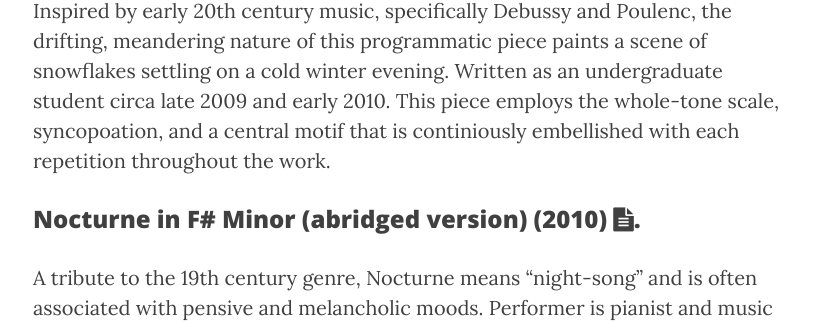
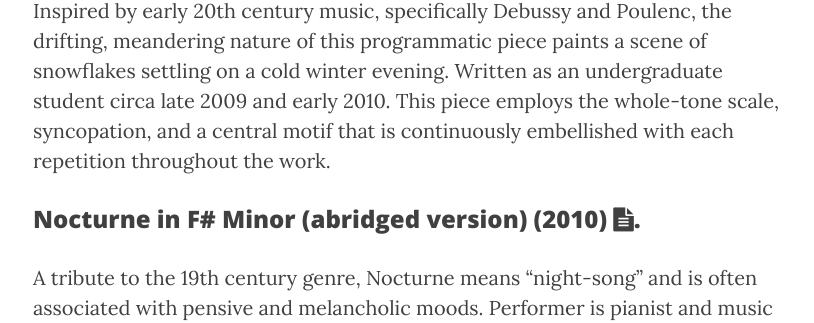
Before and after one commit to ptichko/ptichko.github.io, a Jekyll site: the page built from 3_music.md, in a window 1280 px wide and 1400 px high, scrolled down 1594 px. Shown: the part 262-585 px from the top of the window, without its empty margins (232-1046 px from the left). Built offline with Jekyll 4.4.1, drawn with Linux system fonts in a browser that asks for light colours; nearby versions of some CDN libraries; some of the changed text lies outside the part shown.

Commit message:
Update 3_music.md

```diff
--- a/3_music.md
+++ b/3_music.md
@@ -20,7 +20,7 @@ ___
 As an adolescent, I was primarily interested in rock, jazz, and popular musics. However, as an undergraduate music student, I became deeply interested in what one may broadly refer to as "classical" music composition, particularly compositional practices from the romantic period following through 20th-century moderism. During college and shortly after (circa 2009-2011), I explored this interest by composing several works for solo piano (Preludes No. 1 & 2, Nocturne in F# Minor) and one movement for a string quartet titled "Winter". Unforunately, this interest in composition was neglected over the ensuing decade, while I advanced in my scientific career. It wasn't until the COVID pandemic that I began to revisit my initial interest in music composition and started composing new works for solo piano.
 
 ### Prelude No. 1: “Snowfall” (2010) <a href="/CV/parkertichkopreludeno1.pdf" target="_blank"><i class="fa fa-file-text fa-md"></i></a>.
-Inspired by early 20th century music, specifically Debussy and Poulenc, the drifting, meandering nature of this programmatic piece paints a scene of snowflakes settling on a cold winter evening. Written as an undergraduate student circa late 2009 and early 2010. This piece employs the whole-tone scale, syncopoation, and a central motif that is continiously embellished with each repetition throughout the work.
+Inspired by early 20th century music, specifically Debussy and Poulenc, the drifting, meandering nature of this programmatic piece paints a scene of snowflakes settling on a cold winter evening. Written as an undergraduate student circa late 2009 and early 2010. This piece employs the whole-tone scale, syncopation, and a central motif that is continuously embellished with each repetition throughout the work.
 
 ### Nocturne in F# Minor (abridged version) (2010) <a href="/CV/Nocturne1UrbanFINAL3.pdf" target="_blank"><i class="fa fa-file-text fa-md"></i></a>.
 A tribute to the 19th century genre, Nocturne means “night-song” and is often associated with pensive and melancholic moods. Performer is pianist and music profesor Guy Urban, recording taken from a recital on May 6th 2010 at Wheaton College. Written as an undergraduate student.
@@ -31,4 +31,5 @@ A short, lyrical piece reminiscent of Scriabin and Chopin.  Performer is Steven
 ### 1 Movement For String Quartet (Winter) (Condensed) (2011)
 <iframe width="560" height="315" src="https://www.youtube.com/embed/0rfiWAt4_Mc?si=BvOf6zxkUlAWsWWG" title="YouTube video player" frameborder="0" allow="accelerometer; autoplay; clipboard-write; encrypted-media; gyroscope; picture-in-picture; web-share" referrerpolicy="strict-origin-when-cross-origin" allowfullscreen></iframe>
 
-The piece is a condensed movement, from an unfinished grander work revolving around the four seasons, that is centered around a 7-tone theme. I was privileged enough to have the piece performed by the talented Aurea Ensemble at Wheaton College on May 6th 2011. ([Video here.](https://youtu.be/0rfiWAt4_Mc?feature=shared)) The intended tempo of the piece is quite demanding, and, ultimately, the Aurea Ensemble performed the work at a slower tempo to meet the recital deadline. However, in a cheap attempt to realize the piece's intended tempo, I time-warped the [audio track](https://soundcloud.com/parkertichko/1-movement-for-string?si=1a8f03af21124ed6be5caa8bd2b145c0&utm_source=clipboard&utm_medium=text&utm_campaign=social_sharing) from the video recording, increasing the audio recording to approximately its notated tempo. It's fast!
+The piece is a condensed movement, from an unfinished grander work revolving around the four seasons, that is centered around a 7-tone theme. I was privileged enough to have the piece performed by the talented Aurea Ensemble at Wheaton College on May 6th 2011. ([Video here.](https://youtu.be/0rfiWAt4_Mc?feature=shared)) Upon listening, a local, Boston-based composer mentioned that the work reminded him of Bartok. Unfamiliar with Bartok's music, I eventually discovered, years later, his String Quartet No. 1 in A-Minor, Op.7 Sz.40, which contains a very similar aesthetic to "Winter."
+The intended tempo of the piece is quite demanding, and, ultimately, the Aurea Ensemble performed the work at a slower tempo to meet the recital deadline. However, in a cheap attempt to realize the piece's intended tempo, I time-warped the [audio track](https://soundcloud.com/parkertichko/1-movement-for-string?si=1a8f03af21124ed6be5caa8bd2b145c0&utm_source=clipboard&utm_medium=text&utm_campaign=social_sharing) from the video recording, increasing the audio recording to approximately its notated tempo. It's fast!
```
